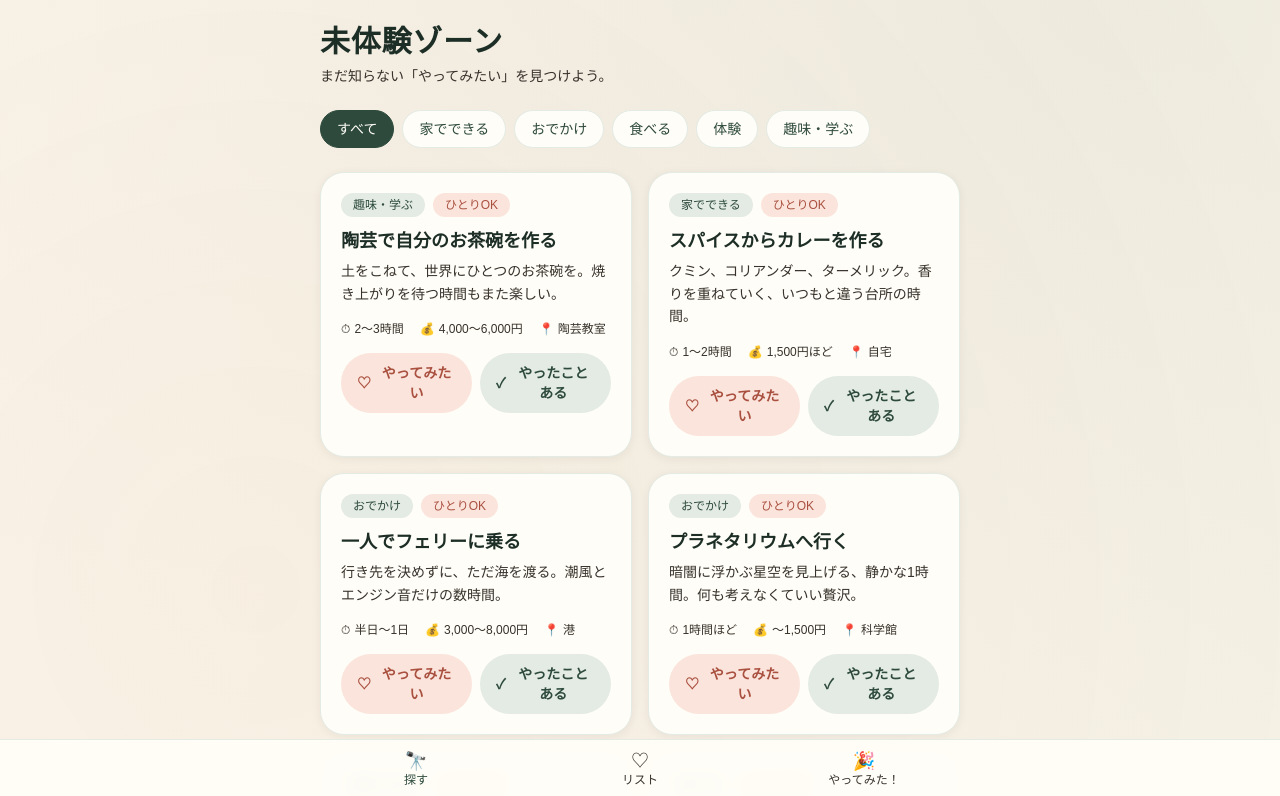
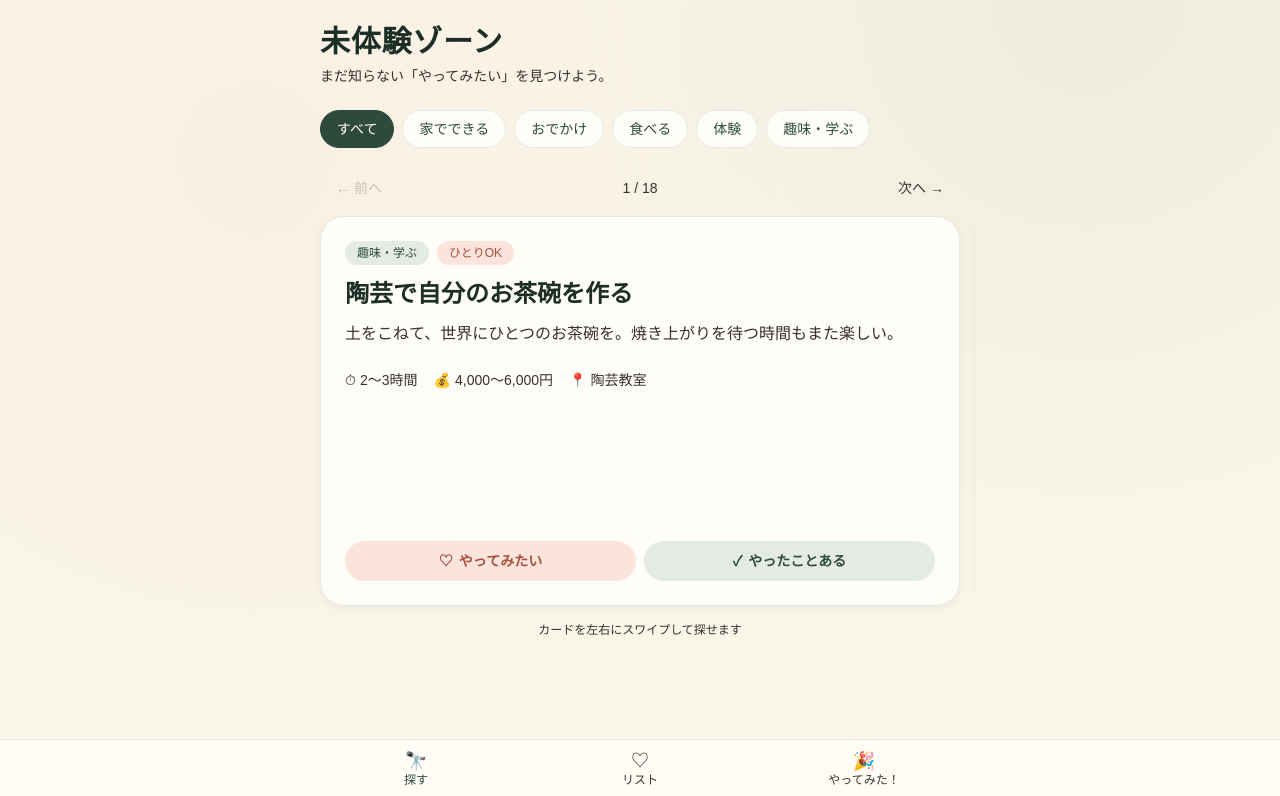
Before and after one commit to asbepartners/mitaiken, a Next.js app: page / in a window 1280 px wide. Shown: the top 796 px of the page. Built offline with nearby package versions, Linux system fonts and the light colour scheme.

Commit message:
Show one experience per swipe

```diff
--- a/src/components/ExperienceCard.tsx
+++ b/src/components/ExperienceCard.tsx
@@ -7,6 +7,7 @@ import { formatTiming } from "@/lib/timing";
 interface ExperienceCardProps {
   experience: Experience;
   entry?: StatusEntry;
+  variant?: "default" | "featured";
   onToggleWishlist: (id: string) => void;
   onRequestMarkTried: (id: string) => void;
   onUndoTried: (id: string) => void;
@@ -15,15 +16,21 @@ interface ExperienceCardProps {
 export function ExperienceCard({
   experience,
   entry,
+  variant = "default",
   onToggleWishlist,
   onRequestMarkTried,
   onUndoTried,
 }: ExperienceCardProps) {
   const isWishlisted = entry?.status === "wishlist";
   const isTried = entry?.status === "cleared";
+  const isFeatured = variant === "featured";
 
   return (
-    <div className="rounded-3xl border border-green-100 bg-paper p-5 shadow-[0_2px_10px_rgba(44,38,32,0.06)]">
+    <div
+      className={`flex flex-col rounded-3xl border border-green-100 bg-paper shadow-[0_2px_10px_rgba(44,38,32,0.06)] ${
+        isFeatured ? "min-h-[390px] p-6" : "p-5"
+      }`}
+    >
       <div className="flex flex-wrap items-center gap-2">
         <span className="rounded-full bg-green-100 px-3 py-1 text-xs font-medium text-green-800">
           {CATEGORY_LABELS[experience.category]}
@@ -40,14 +47,26 @@ export function ExperienceCard({
         )}
       </div>
 
-      <h3 className="mt-3 text-lg font-bold leading-snug text-green-950">
+      <h3
+        className={`mt-3 font-bold leading-snug text-green-950 ${
+          isFeatured ? "text-2xl" : "text-lg"
+        }`}
+      >
         {experience.title}
       </h3>
-      <p className="mt-1.5 text-sm leading-relaxed text-ink-soft">
+      <p
+        className={`mt-2 text-ink-soft ${
+          isFeatured ? "text-base leading-8" : "text-sm leading-relaxed"
+        }`}
+      >
         {experience.description}
       </p>
 
-      <dl className="mt-4 flex flex-wrap gap-x-4 gap-y-1 text-xs text-ink-soft">
+      <dl
+        className={`mt-5 flex flex-wrap gap-x-4 gap-y-2 text-ink-soft ${
+          isFeatured ? "text-sm" : "text-xs"
+        }`}
+      >
         <div className="flex items-center gap-1">
           <dt aria-hidden>⏱</dt>
           <dd>{experience.time}</dd>
@@ -63,7 +82,7 @@ export function ExperienceCard({
       </dl>
 
       {isTried && entry?.status === "cleared" ? (
-        <div className="mt-4 flex items-center justify-between gap-3">
+        <div className={`${isFeatured ? "mt-auto pt-8" : "mt-4"} flex items-center justify-between gap-3`}>
           <p className="text-xs text-ink-soft">{formatTiming(entry.timing)}にやってみた</p>
           <button
             type="button"
@@ -74,7 +93,7 @@ export function ExperienceCard({
           </button>
         </div>
       ) : (
-        <div className="mt-4 flex gap-2">
+        <div className={`${isFeatured ? "mt-auto pt-8" : "mt-4"} flex gap-2`}>
           <button
             type="button"
             onClick={() => onToggleWishlist(experience.id)}
--- a/src/components/ExploreView.tsx
+++ b/src/components/ExploreView.tsx
@@ -1,6 +1,6 @@
 "use client";
 
-import { useMemo, useState } from "react";
+import { useMemo, useRef, useState } from "react";
 import { experiences } from "@/data/experiences";
 import type { StatusEntry } from "@/hooks/useExperienceStatus";
 import { CategoryFilter, CategoryFilterValue } from "./CategoryFilter";
@@ -20,11 +20,41 @@ export function ExploreView({
   onUndoTried,
 }: ExploreViewProps) {
   const [category, setCategory] = useState<CategoryFilterValue>("all");
+  const [currentIndex, setCurrentIndex] = useState(0);
+  const carouselRef = useRef<HTMLDivElement>(null);
 
   const filtered = useMemo(() => {
     if (category === "all") return experiences;
     return experiences.filter((experience) => experience.category === category);
   }, [category]);
+
+  function handleCategoryChange(nextCategory: CategoryFilterValue) {
+    setCategory(nextCategory);
+    setCurrentIndex(0);
+    carouselRef.current?.scrollTo({ left: 0 });
+  }
+
+  function scrollToCard(index: number) {
+    const carousel = carouselRef.current;
+    const card = carousel?.children[index] as HTMLElement | undefined;
+    if (!carousel || !card) return;
+    carousel.scrollTo({ left: card.offsetLeft, behavior: "smooth" });
+  }
+
+  function handleScroll() {
+    const carousel = carouselRef.current;
+    if (!carousel || carousel.children.length === 0) return;
+
+    const nearestIndex = Array.from(carousel.children).reduce((nearest, child, index) => {
+      const nearestChild = carousel.children[nearest] as HTMLElement;
+      const currentChild = child as HTMLElement;
+      return Math.abs(currentChild.offsetLeft - carousel.scrollLeft) <
+        Math.abs(nearestChild.offsetLeft - carousel.scrollLeft)
+        ? index
+        : nearest;
+    }, 0);
+    setCurrentIndex(nearestIndex);
+  }
 
   return (
     <div className="px-4 pb-4 pt-6">
@@ -36,21 +66,57 @@ export function ExploreView({
       </header>
 
       <div className="mb-5">
-        <CategoryFilter value={category} onChange={setCategory} />
+        <CategoryFilter value={category} onChange={handleCategoryChange} />
       </div>
 
-      <div className="flex flex-col gap-4 sm:grid sm:grid-cols-2">
+      {filtered.length > 0 && (
+        <>
+          <div className="mb-3 flex items-center justify-between px-1 text-sm font-medium text-ink-soft">
+            <button
+              type="button"
+              onClick={() => scrollToCard(currentIndex - 1)}
+              disabled={currentIndex === 0}
+              className="rounded-full px-3 py-1.5 disabled:opacity-25"
+              aria-label="前の未体験を見る"
+            >
+              ← 前へ
+            </button>
+            <span aria-live="polite">{currentIndex + 1} / {filtered.length}</span>
+            <button
+              type="button"
+              onClick={() => scrollToCard(currentIndex + 1)}
+              disabled={currentIndex === filtered.length - 1}
+              className="rounded-full px-3 py-1.5 disabled:opacity-25"
+              aria-label="次の未体験を見る"
+            >
+              次へ →
+            </button>
+          </div>
+
+          <div
+            ref={carouselRef}
+            onScroll={handleScroll}
+            className="-mx-4 flex snap-x snap-mandatory gap-4 overflow-x-auto px-4 pb-3 [scrollbar-width:none] [&::-webkit-scrollbar]:hidden"
+          >
             {filtered.map((experience) => (
+              <div key={experience.id} className="w-full shrink-0 snap-center">
                 <ExperienceCard
-            key={experience.id}
                   experience={experience}
                   entry={statusMap[experience.id]}
+                  variant="featured"
                   onToggleWishlist={onToggleWishlist}
                   onRequestMarkTried={onRequestMarkTried}
                   onUndoTried={onUndoTried}
                 />
+              </div>
             ))}
           </div>
+
+          <p className="mt-1 text-center text-xs font-medium text-ink-soft">
+            カードを左右にスワイプして探せます
+          </p>
+        </>
+      )}
 
       {filtered.length === 0 && (
         <p className="mt-10 text-center text-sm text-ink-soft">
```
Lines whose indentation alone changed are shown as unchanged.
